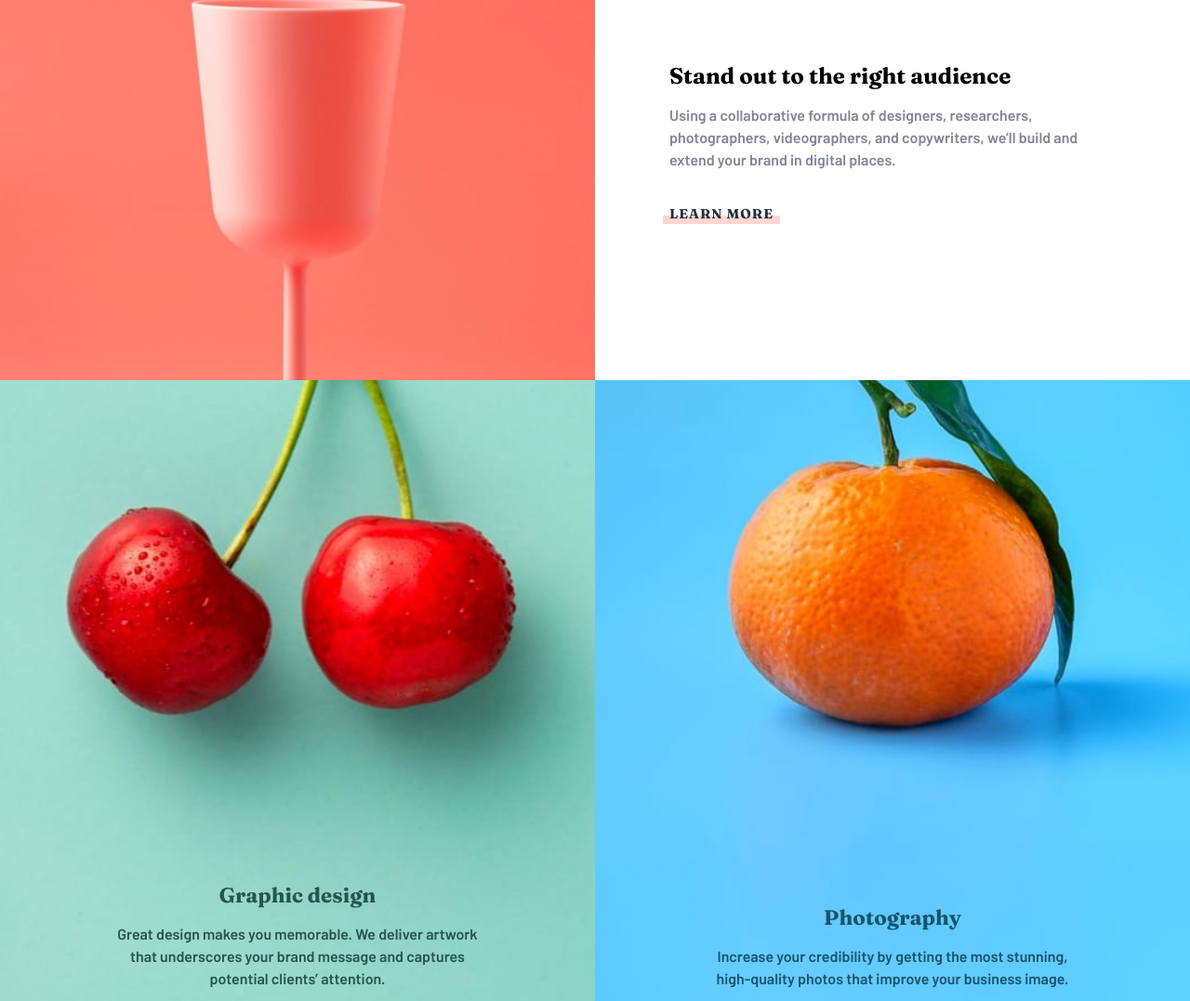
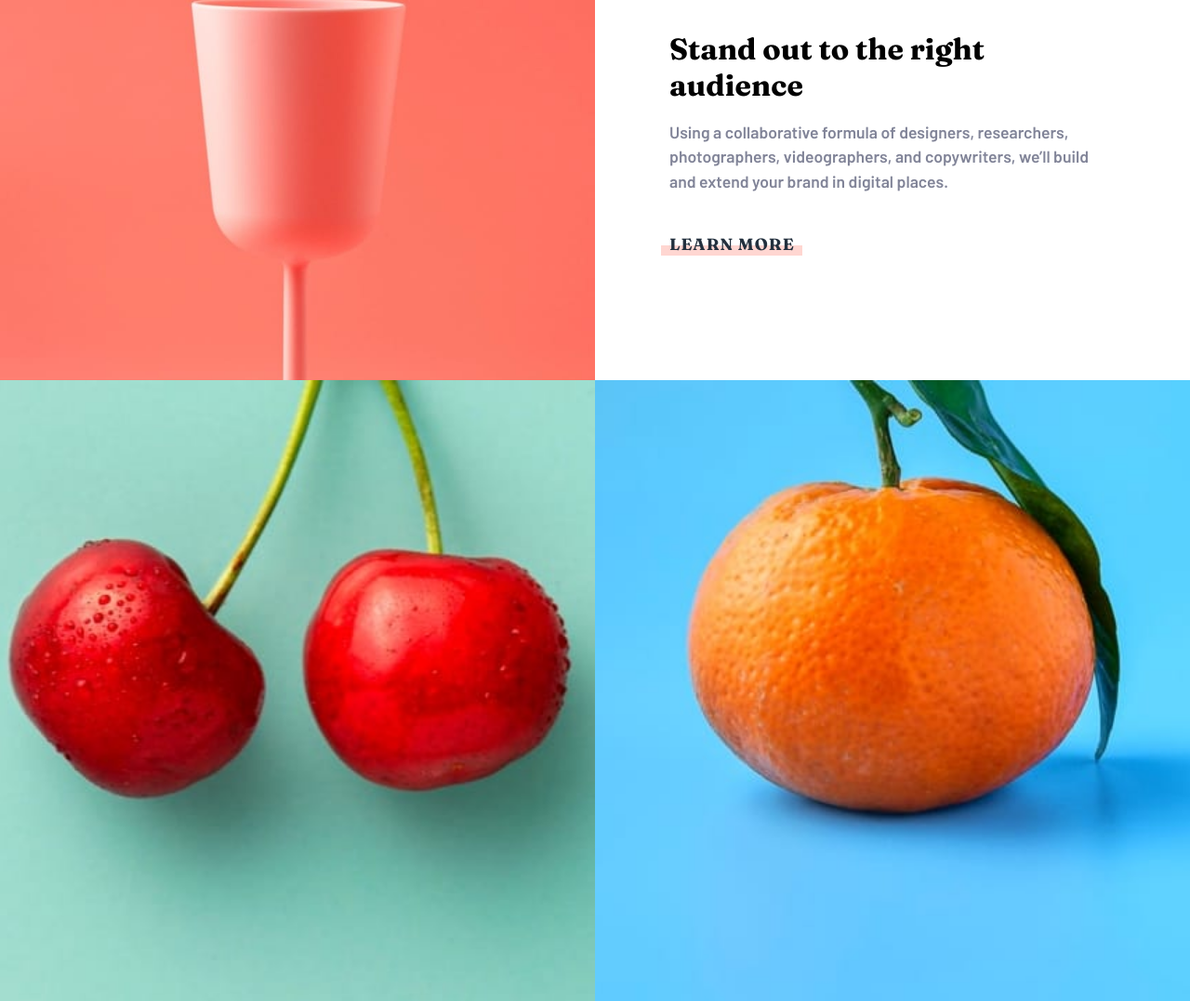
Before and after one commit to jameshamling/sunnyside-agency, a plain HTML site: page index.html in a window 1280 px wide. Shown: the part 1415-2492 px from the top of the page at 93% size. Drawn offline with nearby package versions, Linux system fonts and the light colour scheme.

Commit message:
improve UX on large displays
- increase font sizes where needed on larger screen sizes
- fix bug with photo gallery on smaller screens

```diff
--- a/index.html
+++ b/index.html
@@ -23,7 +23,6 @@
       rel="stylesheet"
     />
     <link rel="stylesheet" href="styles.css" />
-    <script src="https://cdn.jsdelivr.net/npm/less@4"></script>
   </head>
   <body>
     <section class="section--top">
@@ -90,7 +89,7 @@
         </div>
       </div>
       <div
-        class="main-content__item full-height-container graphic-design-container"
+        class="main-content__item tall-height-container graphic-design-container"
       >
         <h3 class="heading heading--h3">Graphic design</h3>
         <p>
@@ -99,7 +98,7 @@
         </p>
       </div>
       <div
-        class="main-content__item full-height-container photography-container"
+        class="main-content__item tall-height-container photography-container"
       >
         <h3 class="heading heading--h3">Photography</h3>
         <p>
@@ -144,11 +143,6 @@
     </div>
     <div class="image-gallery">
       <img
-        src="images/desktop/image-gallery-cone.jpg"
-        alt="an empty ice cream cone with light blue background"
-        class="image-gallery__img"
-      />
-      <img
         src="images/desktop/image-gallery-milkbottles.jpg"
         alt="a row of milk bottles with a blue background filled with fluffy clouds"
         class="image-gallery__img"
@@ -156,6 +150,11 @@
       <img
         src="images/desktop/image-gallery-orange.jpg"
         alt="half an orange on a blue and white plate with an orange background"
+        class="image-gallery__img"
+      />
+      <img
+        src="images/desktop/image-gallery-cone.jpg"
+        alt="an empty ice cream cone with light blue background"
         class="image-gallery__img"
       />
       <img
--- a/styles.scss
+++ b/styles.scss
@@ -47,10 +47,6 @@ body {
 
 .heading--h3 {
     font-size: 1.4rem;
-}
-
-.full-height-container {
-    height: 100vh;
 }
 
 /* top section */
@@ -303,6 +299,11 @@ body {
 
     }
 
+    .tall-height-container {
+        height: 50vh;
+        min-height: 400px;
+    }
+
     .graphic-design-container {
         background-image: url(images/desktop/image-graphic-design.jpg);
 
@@ -351,8 +352,7 @@ body {
             order: -1;
         }
 
-        .full-height-container {
-            height: 90vh;
+        .tall-height-container {
             width: 100%;
 
             p {
@@ -372,8 +372,36 @@ body {
             padding: 3em 4em;
         }
 
-        .full-height-container {
+        .tall-height-container {
             width: 50%;
+            min-height: 900px;
+        }
+    }
+
+    @media (min-width: 1100px) {
+        &__item__text {
+
+            h2 {
+                font-size: 2rem;
+            }
+
+            p {
+                font-size: 1.1rem;
+            }
+
+            .learn-more {
+                font-size: 1.1rem;
+            }
+        }
+
+        .tall-height-container {
+            h3 {
+                font-size: 2rem;
+            }
+
+            p {
+                font-size: 1.1rem;
+            }
         }
     }
 
@@ -475,7 +503,7 @@ body {
     width: 100%;
 
     &__img {
-        width: 50vw;
+        width: 50%;
         height: 50vw;
         object-fit: cover;
         object-position: center;
```
Also changed, not shown: styles.css, 1 other file.
